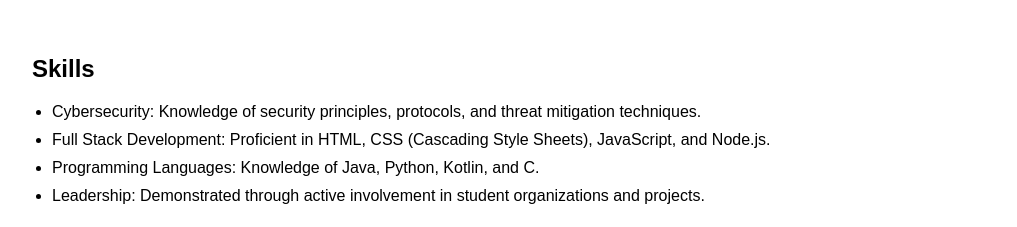
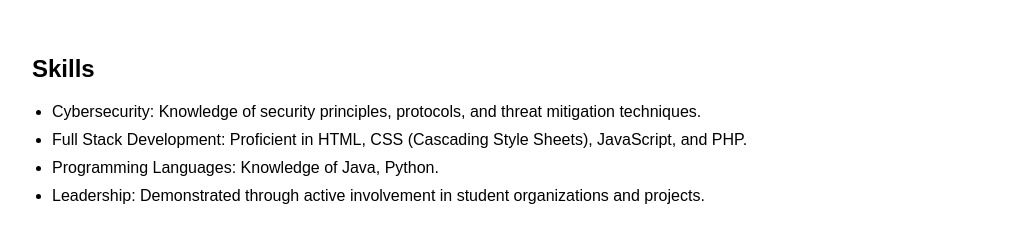
Before and after one commit to harshvardhanhub/Portfolio-Website, a plain HTML site: page index.html in a window 1280 px wide. Shown: the part 2540-2767 px from the top of the page, without its empty margins (128-1145 px from the left). Drawn offline with Linux system fonts and the light colour scheme.

Commit message:
Update index.html
Code update

```diff
--- a/index.html
+++ b/index.html
@@ -122,8 +122,8 @@
       <h2>Skills</h2>
       <ul>
         <li>Cybersecurity: Knowledge of security principles, protocols, and threat mitigation techniques.</li>
-        <li>Full Stack Development: Proficient in HTML, CSS (Cascading Style Sheets), JavaScript, and Node.js.</li>
-        <li>Programming Languages: Knowledge of Java, Python, Kotlin, and C.</li>
+        <li>Full Stack Development: Proficient in HTML, CSS (Cascading Style Sheets), JavaScript, and PHP. </li>
+        <li>Programming Languages: Knowledge of Java, Python.</li>
         <li>Leadership: Demonstrated through active involvement in student organizations and projects.</li>
       </ul>
     </div>
```
